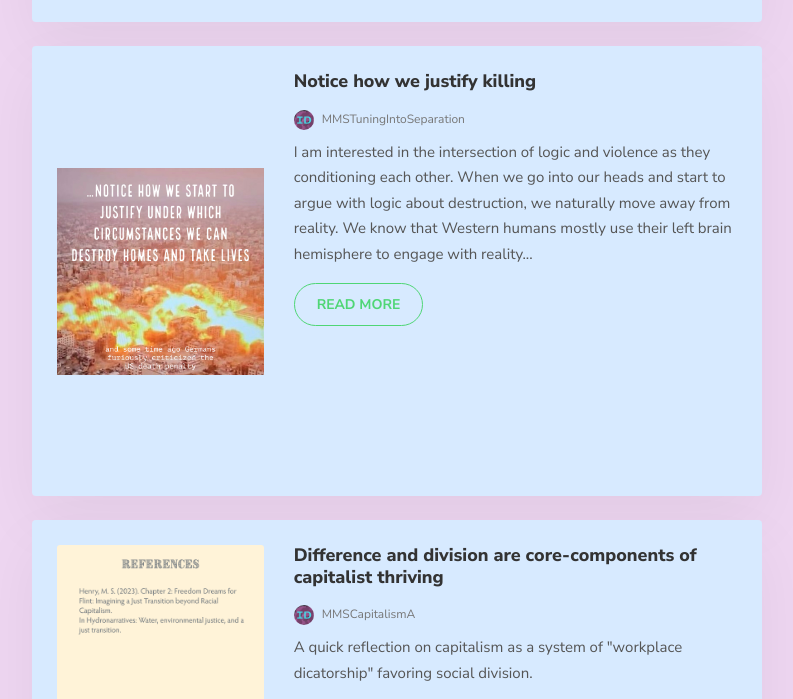
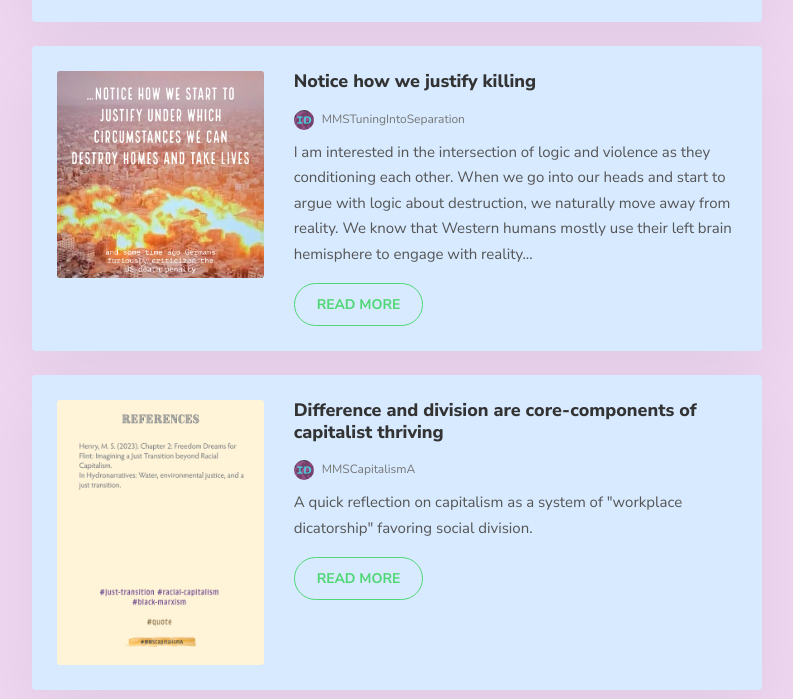
Before and after one commit to LSanten/bubbles.leonsanten.info, a plain HTML site: page index.html in a window 1280 px wide. Shown: the part 901-1600 px from the top of the page, without its empty margins (243-1036 px from the left). Drawn offline with Linux system fonts and the light colour scheme.

Commit message:
Update index.html

```diff
--- a/index.html
+++ b/index.html
@@ -145,7 +145,7 @@
     <div class="row card-body">
       <div class="col-md-4 mb-4 mb-md-0">
         <div class="post-slider slider-sm">
-          <img src="media/MMSTuningIntoSeparation.jpeg" class="card-img" alt="post-thumb" style="height:400px; object-fit: contain;">
+          <img src="media/MMSTuningIntoSeparation.jpeg" class="card-img" alt="post-thumb" style="object-fit: contain;">
 
         </div>
       </div>
```
